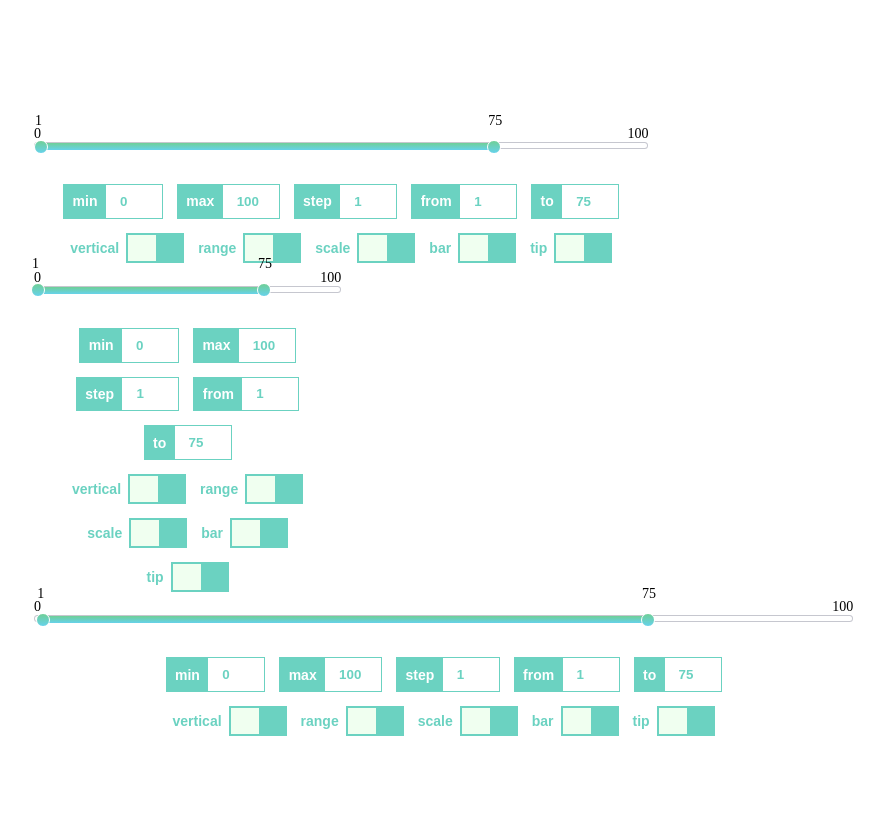
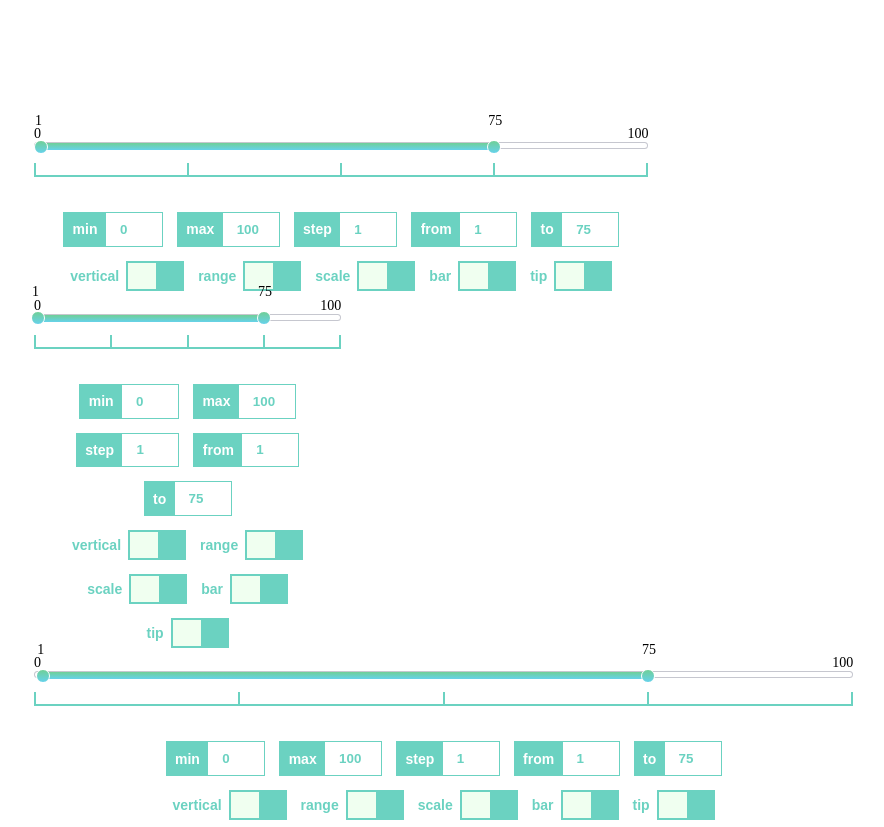
Before and after one commit to Axent13/slider, a website built with webpack: page src/index.pug in a window 1280 px wide. Shown: the whole page, without its empty margins (94-978 px from the left). Before the commit the page ends 800 px from the top, so only its background shows below. Built offline with nearby package versions, Linux system fonts and the light colour scheme.

Commit message:
Нарисовал шкалу

```diff
--- a/src/slider/View/view.ts
+++ b/src/slider/View/view.ts
@@ -3,11 +3,15 @@ import Observer from '../Observer/observer.ts';
 interface IViewOptions {
   $rootElement: HTMLElement;
   isVertical?: boolean;
+  hasScale?: boolean;
+  scalePoints?: number;
 }
 
 class View extends Observer {
   $rootElement: HTMLElement;
   isVertical: boolean;
+  hasScale: boolean;
+  scalePoints: number;
   $sliderElement: HTMLElement;
   $sliderValuesElement: HTMLElement;
   $startLimitValueElement: HTMLElement;
@@ -19,12 +23,16 @@ class View extends Observer {
   $startTipElement: HTMLElement;
   $endPointElement: HTMLElement;
   $endTipElement: HTMLElement;
+  $scaleElement: HTMLElement;
 
   constructor(options: IViewOptions) {
     super();
 
     this.$rootElement = options.$rootElement;
     this.isVertical = options.isVertical || false;
+    this.hasScale = options.hasScale || false;
+    this.scalePoints = options.scalePoints || 5;
+
     this.$sliderElement = View.createSliderElement();
     this.$sliderValuesElement = View.createSliderValuesElement();
     this.$startLimitValueElement = View.createStartLimitValueElement();
@@ -34,6 +42,7 @@ class View extends Observer {
     this.$endLimitValueElement = View.createEndLimitValueElement();
     this.$sliderValuesElement.append(this.$endLimitValueElement);
     this.$sliderElement.append(this.$sliderValuesElement);
+
     this.$backgroundLineElement = this.createBackgroundLineElement();
     this.$rangeLineElement = this.createRangeLineElement();
     this.$startPointElement = this.createStartPointElement();
@@ -46,6 +55,10 @@ class View extends Observer {
     this.$rangeLineElement.append(this.$endPointElement);
     this.$backgroundLineElement.append(this.$rangeLineElement);
     this.$sliderElement.append(this.$backgroundLineElement);
+
+    this.$scaleElement = this.createScaleElement();
+    this.$sliderElement.append(this.$scaleElement);
+
     this.$rootElement.append(this.$sliderElement);
 
     this._handleSliderClick = this._handleSliderClick.bind(this);
@@ -136,6 +149,20 @@ class View extends Observer {
     );
 
     return $startTipElement;
+  }
+
+  createScaleElement() {
+    const $scaleElement = document.createElement('div');
+    $scaleElement.classList.add('slider__scale');
+
+    for (let pointIndex = 0; pointIndex < this.scalePoints - 1; pointIndex += 1) {
+      const $pointElement = document.createElement('div');
+      $pointElement.classList.add('slider__scale-point');
+      $scaleElement.append($pointElement);
+    }
+    $scaleElement.children[this.scalePoints - 2].classList.add('slider__scale-point_last'); // либо в css поиграться с last-child
+
+    return $scaleElement;
   }
 
   createEndPointElement() {
--- a/src/slider/slider.scss
+++ b/src/slider/slider.scss
@@ -67,4 +67,19 @@
     top: -2rem;
     user-select: none;
   }
+  &__scale {
+    width: 100%;
+    height: 2rem;
+    display: flex;
+    align-items: flex-end;
+  }
+  &__scale-point {
+    height: 1rem;
+    border-left: 0.15rem solid #6bd2c1;
+    border-bottom: 0.15rem solid #6bd2c1;
+    flex-grow: 1;
+    &_last {
+      border-right: 0.15rem solid #6bd2c1;
+    }
+  }
 }
--- a/src/sliderTweak.ts
+++ b/src/sliderTweak.ts
@@ -99,6 +99,7 @@ class SliderTweak {
     this.slider.presenter.model.setEndSelectedValue(event.currentTarget.value);
   }
 
+  // TODO: По-аналогии с инпутами попробовать сделать одну функцию для всех чекбоксов
   createVerticalElement() {
     const $verticalElement: HTMLElement = document.createElement('div');
     $verticalElement.classList.add('slider-tweak__checkbox-element');
```
